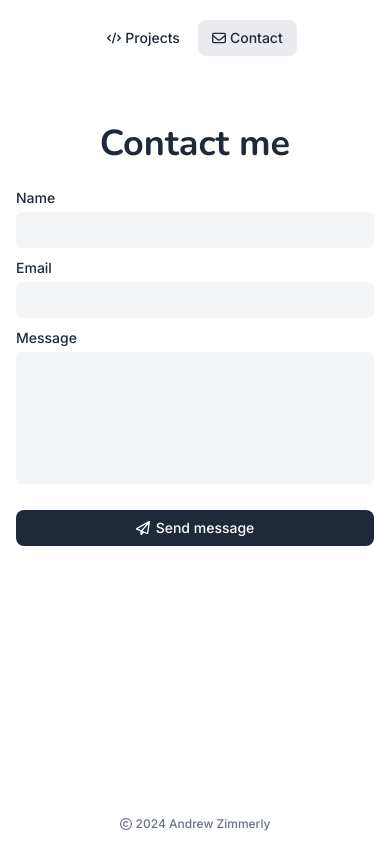
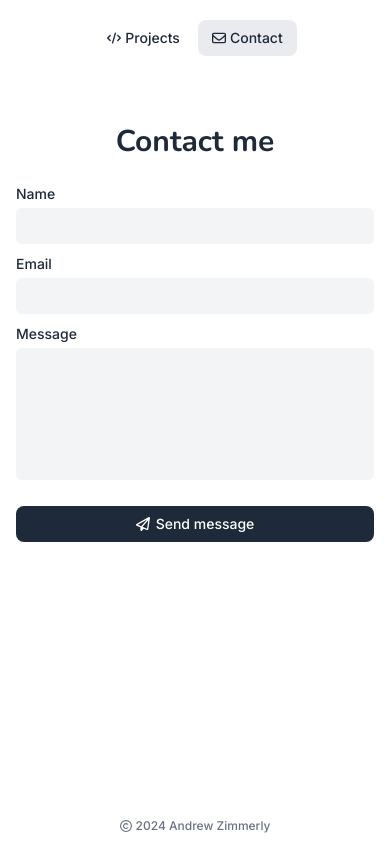
Before and after one commit to azimmerly/portfolio, a Next.js app: page /contact in a window 390 px wide. Built offline with nearby package versions, Linux system fonts and the light colour scheme.

Commit message:
Style updates

```diff
--- a/package.json
+++ b/package.json
@@ -25,8 +25,8 @@
   },
   "devDependencies": {
     "@eslint/eslintrc": "^3.3.1",
-    "@tailwindcss/postcss": "^4.1.11",
-    "@types/node": "^24.2.1",
+    "@tailwindcss/postcss": "^4.1.12",
+    "@types/node": "^24.3.0",
     "@types/react": "^19.1.10",
     "@types/react-dom": "^19.1.7",
     "eslint": "^9.33.0",
@@ -35,7 +35,7 @@
     "postcss": "^8.5.6",
     "prettier": "^3.6.2",
     "prettier-plugin-tailwindcss": "^0.6.14",
-    "tailwindcss": "^4.1.11",
+    "tailwindcss": "^4.1.12",
     "typescript": "^5.9.2"
   },
   "engines": {
--- a/src/app/contact/page.tsx
+++ b/src/app/contact/page.tsx
@@ -5,7 +5,12 @@ import { nunitoFont } from "@/fonts";
 
 const Contact = () => (
   <div className="my-12 flex flex-col items-center gap-6 md:my-20">
-    <h1 className={twMerge("text-4xl font-bold", nunitoFont.className)}>
+    <h1
+      className={twMerge(
+        "text-3xl font-bold md:text-4xl",
+        nunitoFont.className,
+      )}
+    >
       Contact me
     </h1>
     <ContactForm />
--- a/src/components/Footer.tsx
+++ b/src/components/Footer.tsx
@@ -3,7 +3,7 @@ import { FaRegCopyright } from "react-icons/fa6";
 const currentYear = new Date().getFullYear();
 
 export const Footer = () => (
-  <footer className="flex w-full justify-center pt-12 pb-3">
+  <footer className="flex w-full justify-center pt-12 pb-2.5">
     <div className="flex items-center gap-1 text-gray-500">
       <FaRegCopyright className="size-3" />
       <p className="text-xs font-medium">{currentYear} Andrew Zimmerly</p>
--- a/src/components/ProjectList.tsx
+++ b/src/components/ProjectList.tsx
@@ -76,7 +76,7 @@ export const ProjectList = () => (
           </h2>
           <div className="flex max-w-2xl flex-wrap gap-1 text-[13px] font-medium md:text-sm">
             {project.tech.map((tech, index) => (
-              <p key={index} className="rounded-md bg-gray-200/70 px-1.5 py-px">
+              <p key={index} className="rounded bg-gray-200/70 px-1.5 py-px">
                 {tech}
               </p>
             ))}
```
Also changed, not shown: 1 other file (tests, documents, lock files or other folders).
